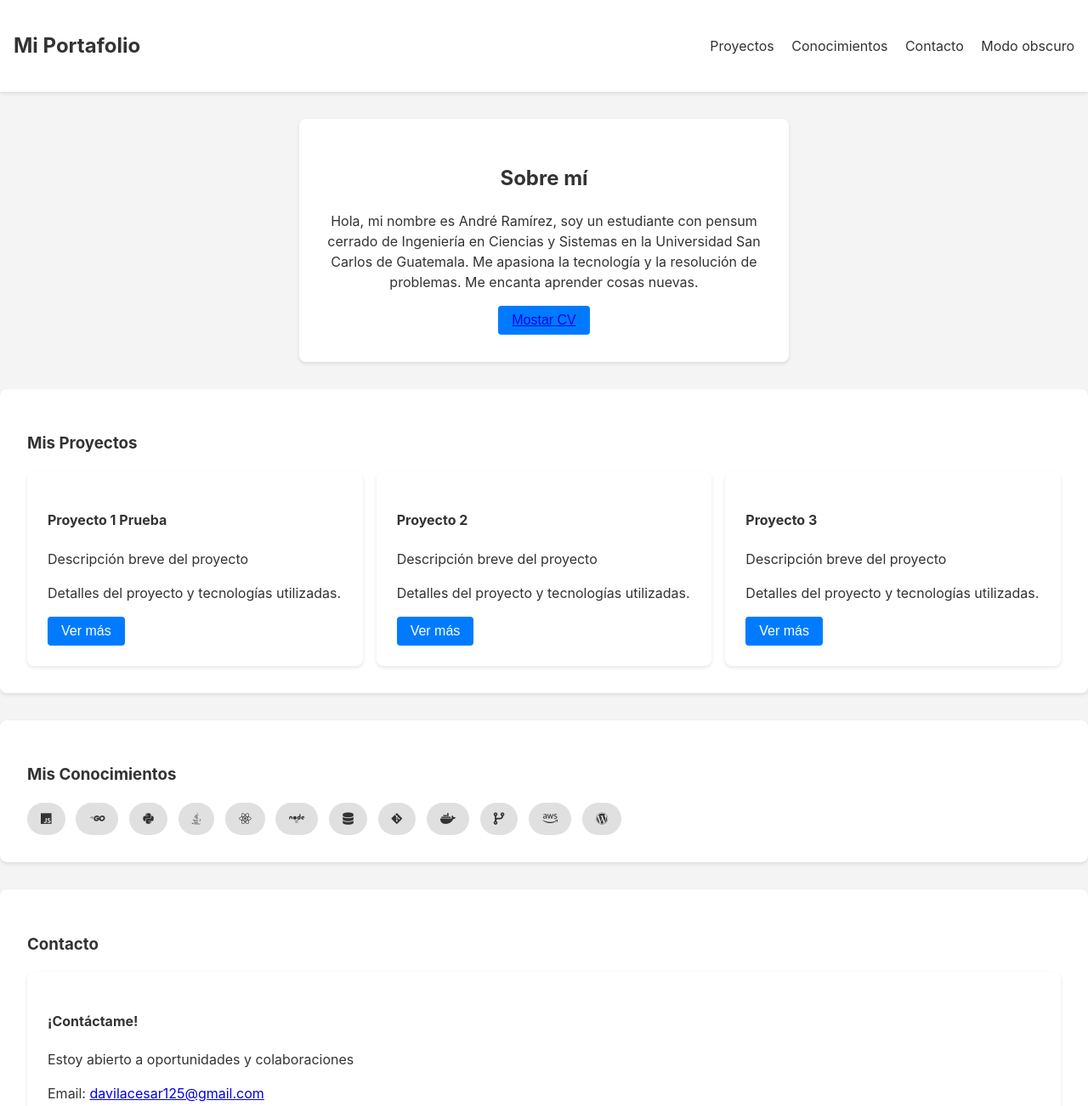
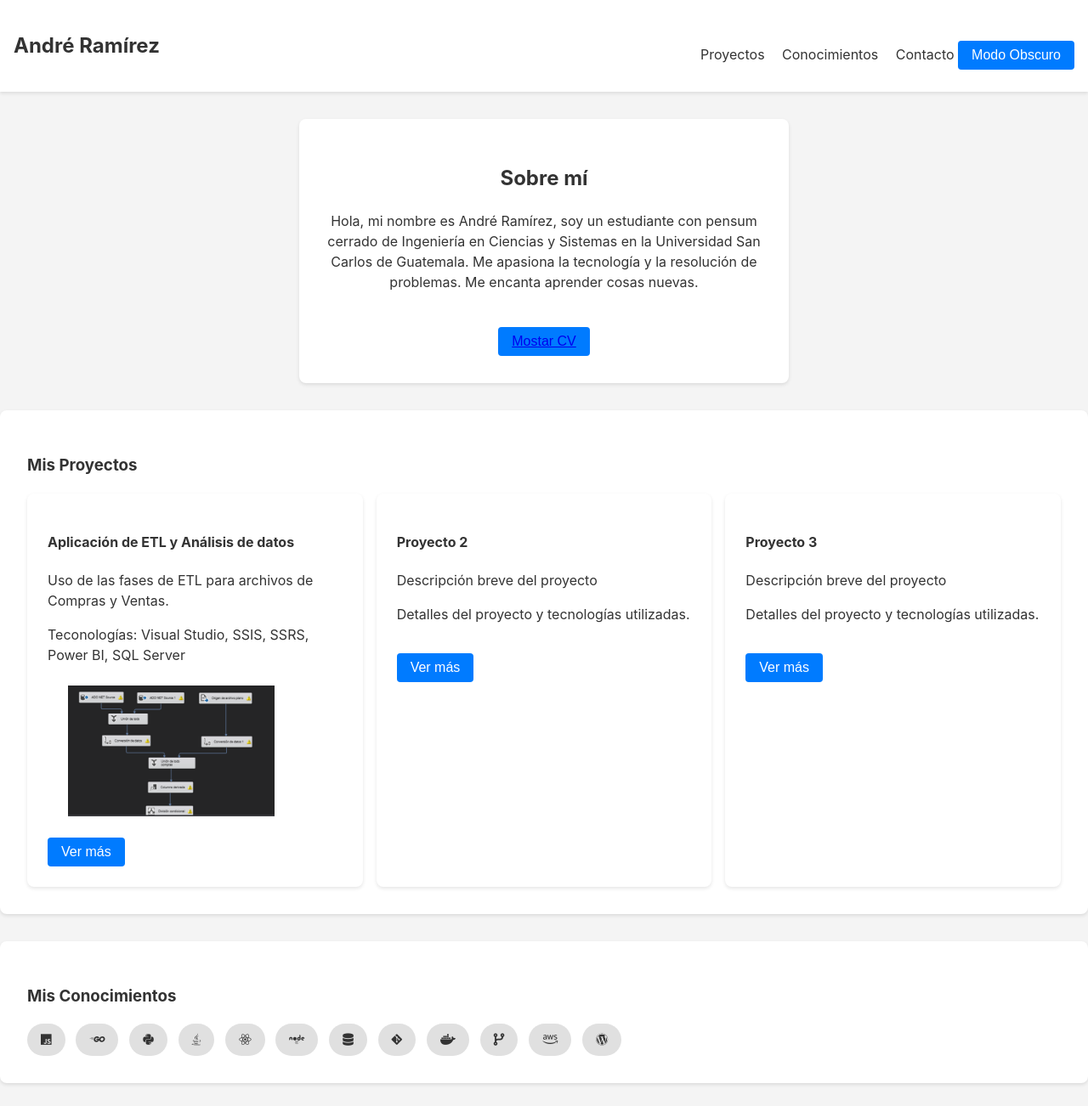
Before and after one commit to AndreRD1026/Portfolio, a plain HTML site: page index.html in a window 1280 px wide. Shown: the top 1302 px of the page at 85% size. Drawn offline with Linux system fonts and the light colour scheme.

Commit message:
[UPDATE] Se actualizó contenido del portafolio

```diff
--- a/index.html
+++ b/index.html
@@ -6,16 +6,17 @@
     <title>Mi Portafolio</title>
     <link rel="stylesheet" href="styles.css">
     <script src="https://kit.fontawesome.com/8f6e2651a3.js" crossorigin="anonymous"></script>
+    <script src="./index.js"></script>
 </head>
 <body>
     <header>
         <nav>
-            <h1>Mi Portafolio</h1>
+            <h1>André Ramírez</h1>
             <div class="nav-links">
                 <a href="#proyectos">Proyectos</a>
                 <a href="#conocimientos">Conocimientos</a>
                 <a href="#contacto">Contacto</a>
-                <a href="#obscuro">Modo obscuro</a>
+                <button onclick="">Modo Obscuro</button>
             </div>
         </nav>
     </header>
@@ -37,9 +38,10 @@
             <h3>Mis Proyectos</h3>
             <div class="project-grid">
                 <div class="card">
-                    <h4>Proyecto 1 Prueba</h4>
-                    <p>Descripción breve del proyecto</p>
-                    <p>Detalles del proyecto y tecnologías utilizadas.</p>
+                    <h4>Aplicación de ETL y Análisis de datos</h4>
+                    <p>Uso de las fases de ETL para archivos de Compras y Ventas.</p>
+                    <p>Teconologías: Visual Studio, SSIS, SSRS, Power BI, SQL Server</p>
+                    <img class="img-proyecto1" src="./IMG/Proyecto1.PNG">
                     <button>Ver más</button>
                 </div>
                 <div class="card">
--- a/styles.css
+++ b/styles.css
@@ -43,7 +43,6 @@ body {
   }
 
   /* About me */
-
   .about-me {
     text-align: center;
     width: 40%;
@@ -94,8 +93,15 @@ body {
     box-shadow: 0 2px 4px rgba(0, 0, 0, 0.1);
   }
 
+  .img-proyecto1 {
+    display:block;
+    width: 70%;
+    padding: 0.5rem 1.5rem;
+  }
+
   /* Botones */
   button {
+    margin-top: 05%;
     background-color: #007bff;
     color: #fff;
     border: none;
```
